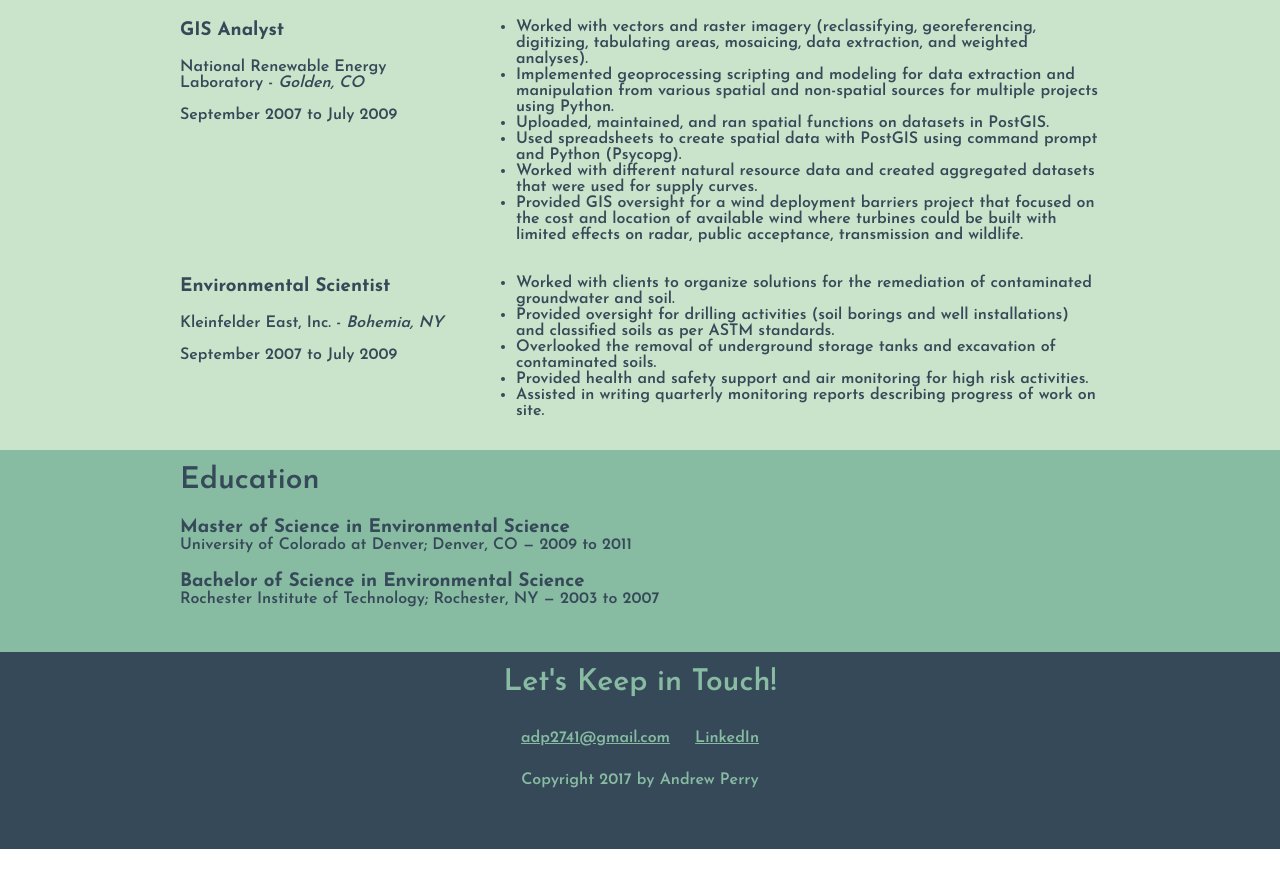
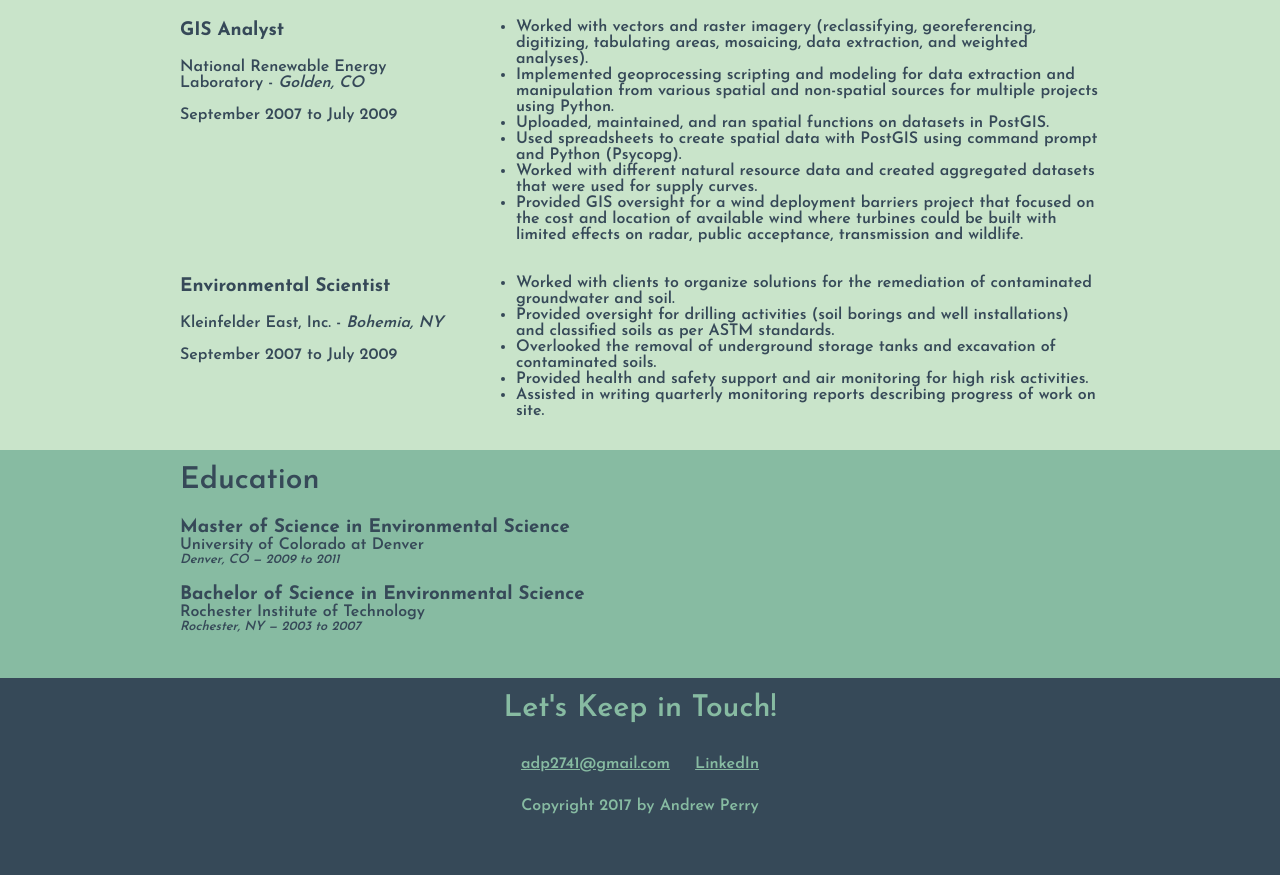
Before and after one commit to adp2741/Andrew-Website, a plain HTML site: page website/resume.html in a window 1280 px wide. Shown: the part 1044-1919 px from the top of the page. Before the commit the page ends 1893 px from the top, so only its background shows below. Drawn offline with Linux system fonts and the light colour scheme.

Commit message:
More style tweeks

```diff
--- a/website/css/style.css
+++ b/website/css/style.css
@@ -62,14 +62,14 @@ a:hover {
 .col-narrow {
 	width: 30%;
 	float: left;
-	min-height: 175px;
+	min-height: 50px;
 }
 
 .col-wide {
 	width: 70%;
 	float: left;
 	padding-left: 20px;
-	min-height: 175px;
+	min-height: 50px;
 }
 
 .profile-image {
@@ -128,3 +128,8 @@ footer {
 	color: #364958;
 	margin: 0px auto;
 }
+
+.tiny-font {
+	font-size: 0.8em;
+	font-style: italic;
+}
--- a/website/resume.html
+++ b/website/resume.html
@@ -109,10 +109,12 @@
 
                 <!-- School details: -->
                 <h3>Master of Science in Environmental Science</h3>
-                <p>University of Colorado at Denver; Denver, CO — 2009 to 2011</p>
+                <p>University of Colorado at Denver</p>
+                <p class="tiny-font">Denver, CO — 2009 to 2011</p>
 
                 <h3>Bachelor of Science in Environmental Science</h3>
-                <p>Rochester Institute of Technology; Rochester, NY — 2003 to 2007</p>
+                <p>Rochester Institute of Technology</p>
+                <p class="tiny-font">Rochester, NY — 2003 to 2007</p>
             <div class="content-wrap">
             <!-- End of school details. -->
         </section>
```
